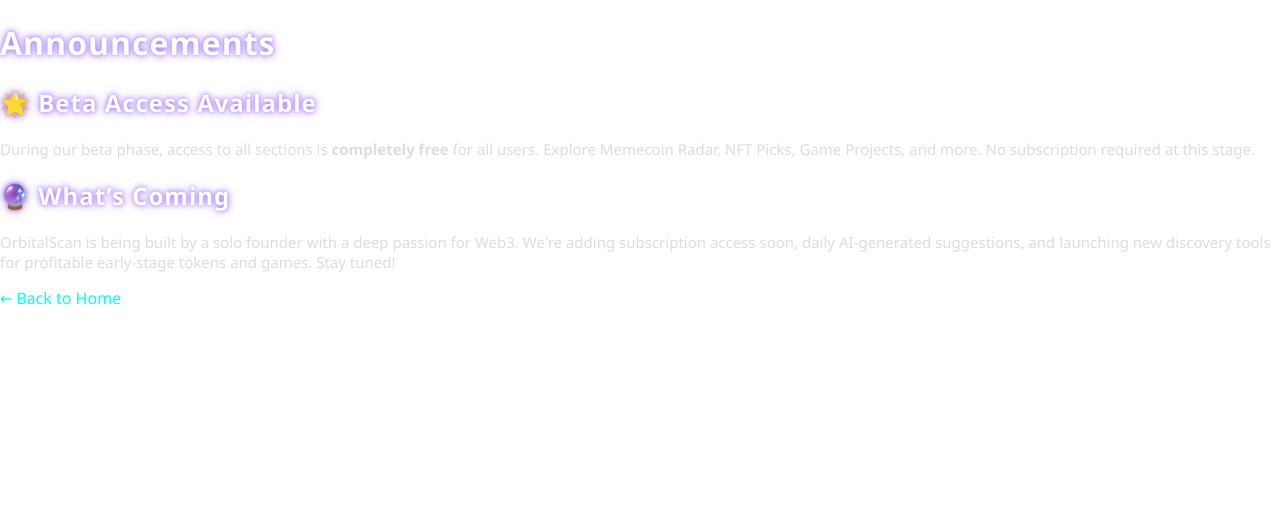
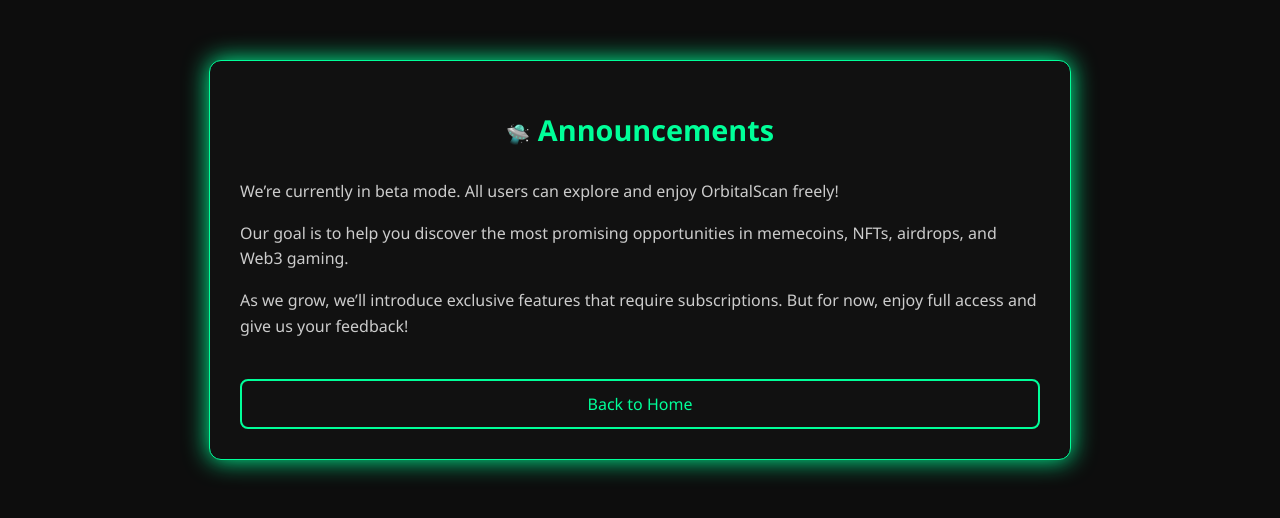
Before and after one commit to SinaDali/OrbitalScan, a website: page public/announcements.html in a window 1280 px wide. Drawn offline with Linux system fonts and the light colour scheme.

Commit message:
Update announcements with neon design and emoji

```diff
--- a/public/announcements.html
+++ b/public/announcements.html
@@ -1,35 +1,72 @@
+
 <!DOCTYPE html>
 <html lang="en">
 <head>
   <meta charset="UTF-8" />
   <meta name="viewport" content="width=device-width, initial-scale=1.0"/>
-  <title>Announcements | OrbitalScan</title>
-  <link rel="stylesheet" href="style.css" />
+  <title>Announcements</title>
+  <style>
+    body {
+      margin: 0;
+      padding: 0;
+      background-color: #0d0d0d;
+      font-family: 'Segoe UI', Tahoma, Geneva, Verdana, sans-serif;
+      color: #00ff99;
+      display: flex;
+      flex-direction: column;
+      align-items: center;
+    }
+    .container {
+      margin-top: 60px;
+      width: 90%;
+      max-width: 800px;
+      background-color: #111;
+      border: 1px solid #00ff99;
+      border-radius: 12px;
+      padding: 30px;
+      box-shadow: 0 0 25px #00ff99;
+    }
+    h1 {
+      text-align: center;
+      font-size: 1.8rem;
+      color: #00ff99;
+      margin-bottom: 30px;
+    }
+    .header-icon {
+      font-size: 1.2rem;
+      margin-right: 8px;
+    }
+    p {
+      line-height: 1.6;
+      font-size: 1rem;
+      color: #ccc;
+    }
+    .back-btn {
+      margin-top: 40px;
+      display: block;
+      text-align: center;
+      background-color: transparent;
+      border: 2px solid #00ff99;
+      padding: 12px 24px;
+      font-size: 1rem;
+      color: #00ff99;
+      border-radius: 8px;
+      text-decoration: none;
+      transition: background 0.3s, color 0.3s;
+    }
+    .back-btn:hover {
+      background-color: #00ff99;
+      color: #000;
+    }
+  </style>
 </head>
-<body class="bg-black text-green-300 font-mono px-6 py-8">
-  <div class="max-w-3xl mx-auto text-center">
-    <h1 class="text-4xl font-bold neon-green mb-6">Announcements</h1>
-
-    <div class="bg-[#0f0f0f] border border-green-500 rounded-2xl p-6 mb-4 shadow-md">
-      <h2 class="text-xl font-semibold text-white mb-2">🌟 Beta Access Available</h2>
-      <p class="text-green-300">
-        During our beta phase, access to all sections is <strong>completely free</strong> for all users.
-        Explore Memecoin Radar, NFT Picks, Game Projects, and more. No subscription required at this stage.
-      </p>
-    </div>
-
-    <div class="bg-[#0f0f0f] border border-green-500 rounded-2xl p-6 shadow-md">
-      <h2 class="text-xl font-semibold text-white mb-2">🔮 What’s Coming</h2>
-      <p class="text-green-300">
-        OrbitalScan is being built by a solo founder with a deep passion for Web3. We're adding
-        subscription access soon, daily AI-generated suggestions, and launching new discovery tools
-        for profitable early-stage tokens and games. Stay tuned!
-      </p>
-    </div>
-
-    <div class="mt-8">
-      <a href="index.html" class="inline-block px-6 py-3 bg-pink-600 text-white rounded-full text-lg shadow-lg hover:bg-pink-700 transition">← Back to Home</a>
-    </div>
+<body>
+  <div class="container">
+    <h1><span class="header-icon">🛸</span>Announcements</h1>
+    <p>We’re currently in beta mode. All users can explore and enjoy OrbitalScan freely!</p>
+    <p>Our goal is to help you discover the most promising opportunities in memecoins, NFTs, airdrops, and Web3 gaming.</p>
+    <p>As we grow, we’ll introduce exclusive features that require subscriptions. But for now, enjoy full access and give us your feedback!</p>
+    <a href="index.html" class="back-btn">Back to Home</a>
   </div>
 </body>
 </html>
```
